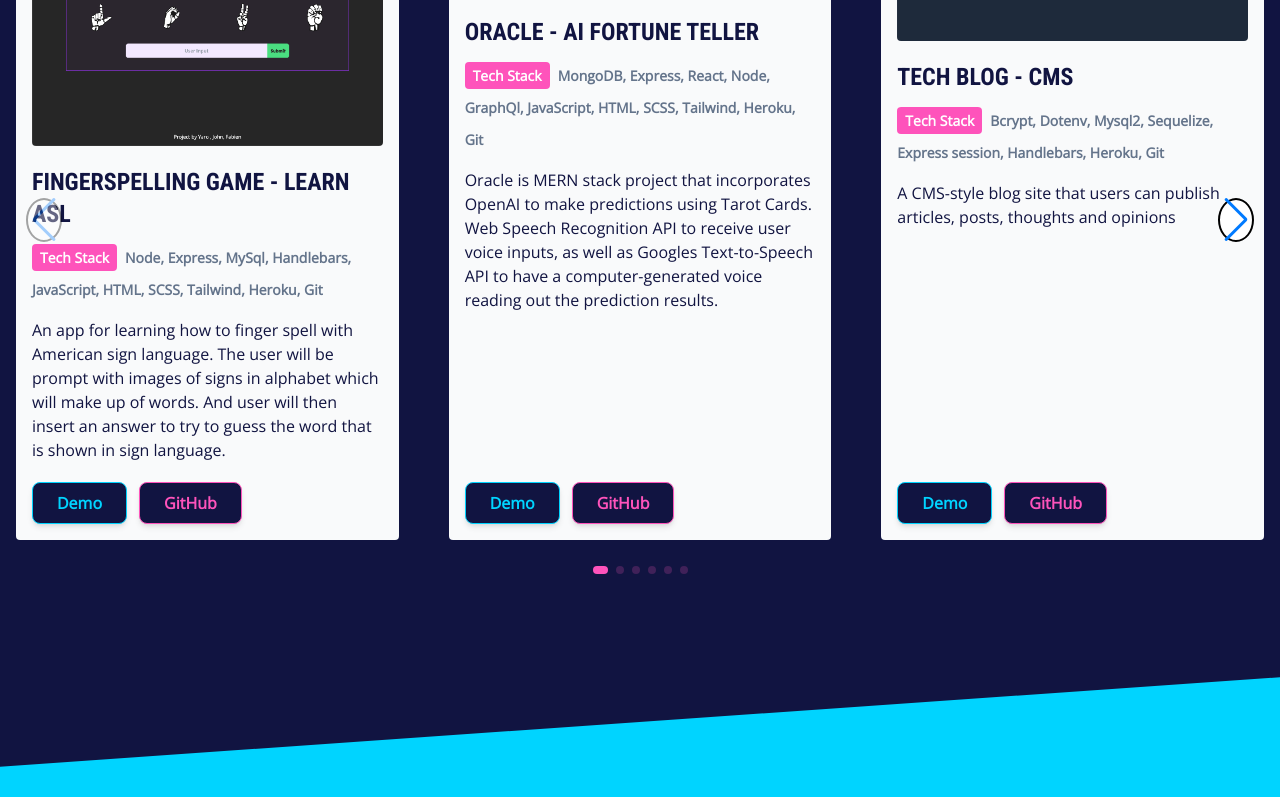
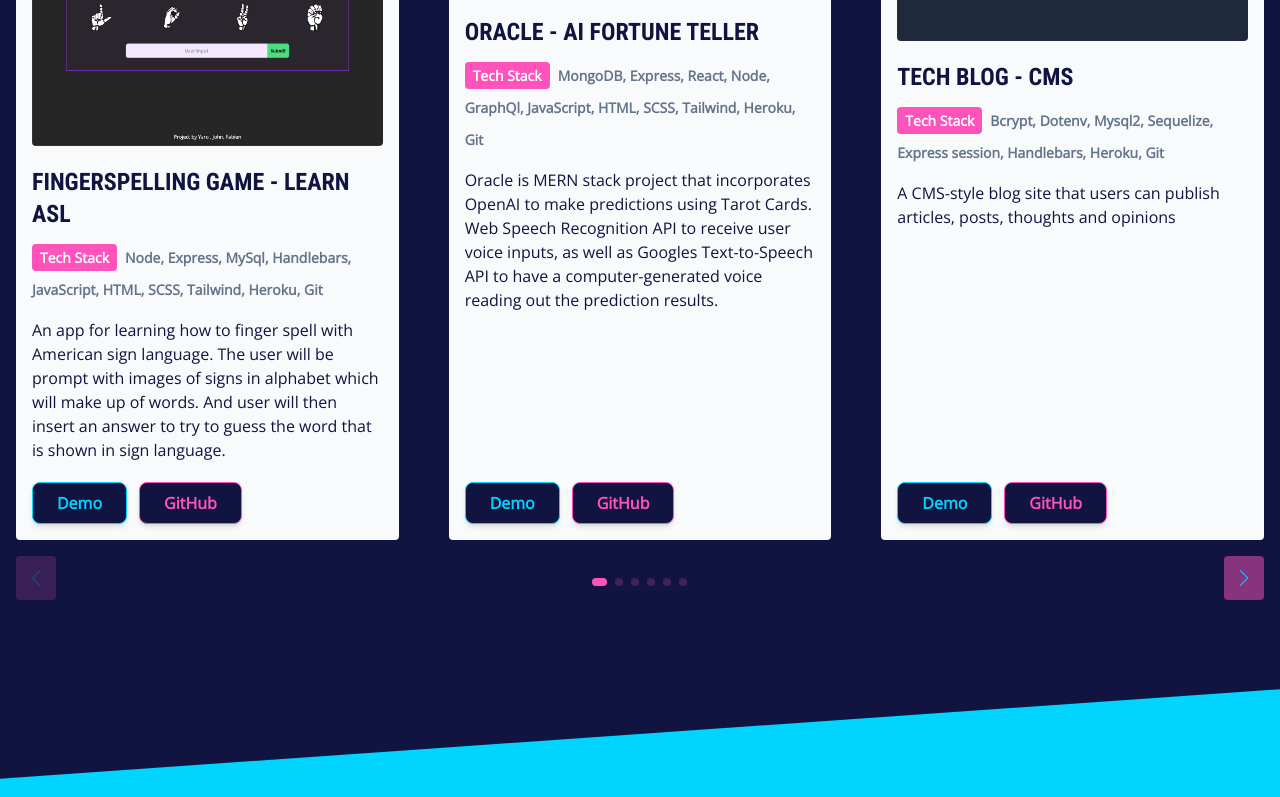
Before and after one commit to johnxlai/2023-portfolio, a React (Create React App) app: page / in a window 1280 px wide. Shown: the part 2047-2844 px from the top of the page. Built offline with nearby package versions, Linux system fonts and the light colour scheme.

Commit message:
Update portfolio slider arrows

```diff
--- a/src/components/sections/portfolio/Projects.js
+++ b/src/components/sections/portfolio/Projects.js
@@ -7,8 +7,6 @@ import 'swiper/css/pagination';
 import 'swiper/css/navigation';
 
 import { Pagination, Navigation } from 'swiper';
-import { BsFillArrowLeftSquareFill } from 'react-icons/bs';
-import { BsFillArrowRightSquareFill } from 'react-icons/bs';
 
 const Projects = ({ projects }) => {
   return (
--- a/src/styles/swiper.scss
+++ b/src/styles/swiper.scss
@@ -4,30 +4,39 @@
   // may need for firefox
   // height: 30rem;
 }
-// .swiper-pagination {
-//   bottom: -33px;
-// }
-.swiper-button-next,
-.swiper-button-prev {
-  background-color: white;
-  background-position: center;
-  background-size: 40px;
-  background-repeat: no-repeat;
-  padding: 8px 16px;
-  border-radius: 100%;
-  border: 2px solid black;
-  color: red;
-}
 
-.swiper-button-next::after,
-.swiper-button-prev::after {
-  content: '';
-}
+.portfolio-projects {
+  .swiper-wrapper {
+    margin-bottom: 12px;
+  }
+  // Arrows for Swiper
+  .swiper-button-prev {
+    left: 0px !important;
+  }
+  .swiper-button-next {
+    right: 0px !important;
+  }
 
-.swiper-pagination-bullet {
-  width: 40px;
-  height: 40px;
-  background-color: red;
+  .swiper-button-next,
+  .swiper-button-prev {
+    top: initial !important;
+    bottom: 0px !important;
+    background-color: rgba(#fe53bb, 0.5) !important;
+    padding: 20px;
+    color: var(--primary-color) !important;
+    fill: var(--primary-color) !important;
+    stroke: var(--primary-color) !important;
+    border-radius: 0.25rem;
+
+    &:after {
+      font-size: 1rem !important;
+    }
+  }
+
+  .swiper-pagination {
+    width: 80% !important;
+    left: 10% !important;
+  }
 }
 .swiper-pagination-bullet {
   background-color: var(--tertiary-color) !important;
```
